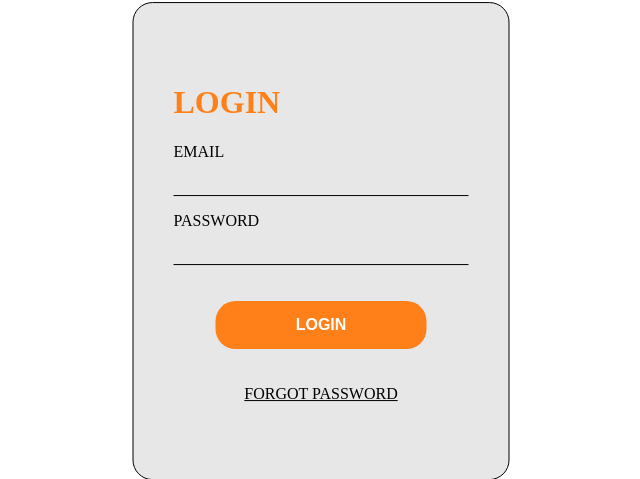
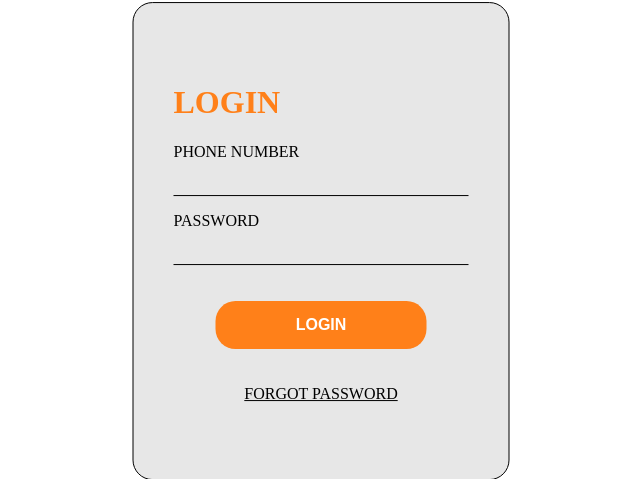
Before and after one commit to Hungr-yy/DaedaleanProj, a Django app: page /login in a window 1280 px wide. Shown: the part 153-632 px from the top of the page, without its empty margins (319-959 px from the left). Run offline with Django 4.2, Linux system fonts and the light colour scheme.

Commit message:
Update login.html

```diff
--- a/templates/login.html
+++ b/templates/login.html
@@ -191,12 +191,8 @@
 
             <form method="POST" action="login">
                 {% csrf_token %}
-                <p align="left">EMAIL</p>
-                <input class="input_line" type="email" name="email" />
-                <!-- If using username in default User model for login
-                <p align="left">USERNAME</p>
-                <input class="input_line" type="username" name="username" />
-                -->
+                <p align="left">PHONE NUMBER</p>
+                <input class="input_line" type="text" name="phone" />
                 <p align="left">PASSWORD</p>
                 <input class="input_line" type="password" name="password" />
                 <br><br><br>
```
